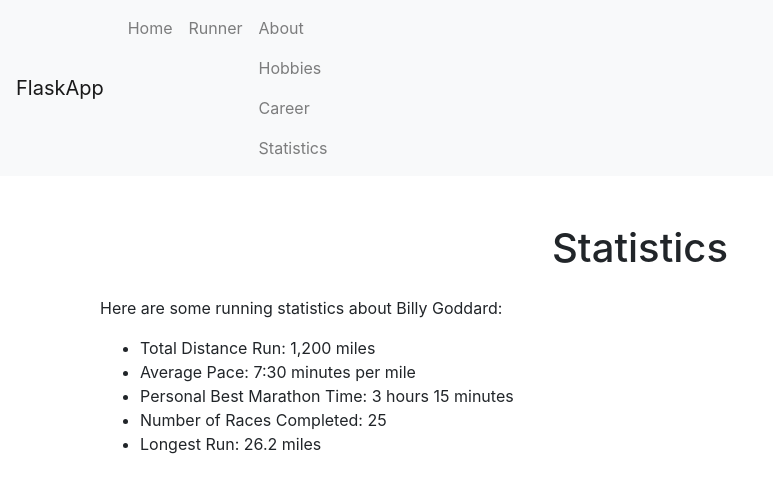
After one commit to billythekid88/Demo4, a Flask app: page /statistics in a window 1280 px wide. The commit adds this page. Shown: the top 493 px of the page, without its empty margins (0-773 px from the left). Run offline with Flask 3, Linux system fonts and the light colour scheme; data that the repository does not hold is empty; some libraries are stand-ins or nearby versions.

Commit message:
sending to git

```diff
--- a/app/routes.py
+++ b/app/routes.py
@@ -12,3 +12,11 @@ def about():
 @app.route('/hobbies')
 def hobbies():
     return render_template('hobbies.html')
+# add a route for career.html
+@app.route('/career')
+def career():
+    return render_template('career.html')
+# add a route for statistics.html
+@app.route('/statistics')
+def statistics():
+    return render_template('statistics.html')
--- a/app/templates/base.html
+++ b/app/templates/base.html
@@ -23,6 +23,11 @@
                 <a class="nav-link" href="{{ url_for('about') }}">About</a>
 
                 <a class="nav-link" href="{{ url_for('hobbies') }}">Hobbies</a>
+
+                <a class="nav-link" href="{{ url_for('career') }}">Career</a>
+
+                <a class="nav-link" href="{{ url_for('statistics') }}">Statistics</a>
+            </li>
         </ul>
     </div>
 </nav>
--- /dev/null
+++ b/app/templates/statistics.html
@@ -0,0 +1,15 @@
+{% extends "base.html" %}
+
+{% block content %}
+<div class="container mt-5">
+    <h1 class="text-center mb-4">Statistics</h1>
+    <p>Here are some running statistics about Billy Goddard:</p>
+    <ul>
+        <li>Total Distance Run: 1,200 miles</li>
+        <li>Average Pace: 7:30 minutes per mile</li>
+        <li>Personal Best Marathon Time: 3 hours 15 minutes</li>
+        <li>Number of Races Completed: 25</li>
+        <li>Longest Run: 26.2 miles</li>
+    </ul>
+</div>
+{% endblock %}
```
Also changed, not shown: app/templates/about.html (+6 -4 lines), app/templates/career.html (added, +9 -0 lines).
